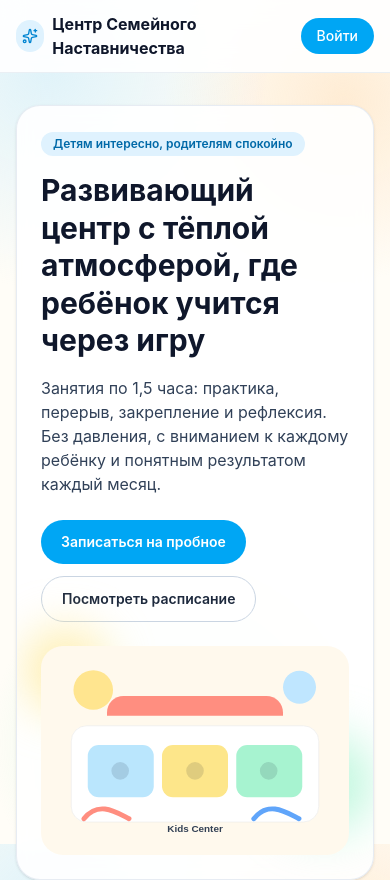
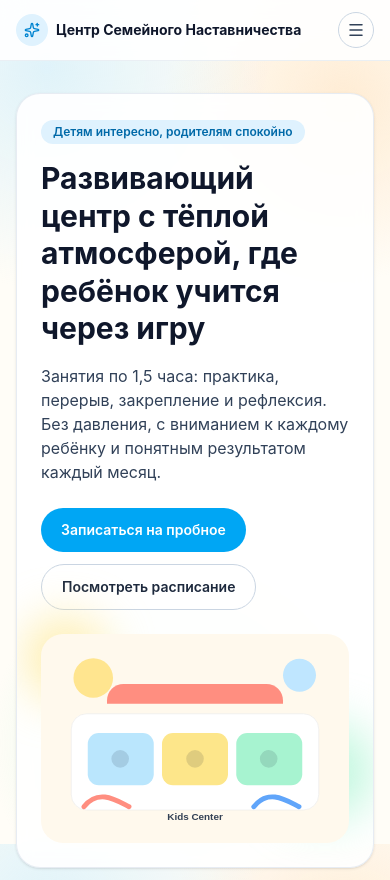
Before and after one commit to thegreatprogrammer69/cns-website, a Next.js app: page / in a window 390 px wide. Shown: the top 880 px of the page. Built offline with nearby package versions, Linux system fonts and the light colour scheme.

Commit message:
Improve header responsiveness with mobile navigation

```diff
--- a/components/layout/header.tsx
+++ b/components/layout/header.tsx
@@ -1,5 +1,5 @@
 import Link from "next/link";
-import { Sparkles } from "lucide-react";
+import { Menu, Sparkles, X } from "lucide-react";
 
 const nav = [
   ["Направления", "/directions"],
@@ -12,27 +12,24 @@ const nav = [
 export function Header() {
   return (
     <header className="sticky top-0 z-30 border-b border-slate-200/70 bg-white/90 backdrop-blur-md">
-      <div className="mx-auto flex max-w-6xl items-center justify-between px-4 py-3">
-        <Link
-          href="/"
-          className="inline-flex items-center gap-2 text-slate-900"
-        >
-          <span className="inline-flex h-8 w-8 items-center justify-center rounded-full bg-sky-100 text-sky-600">
+      <div className="mx-auto max-w-6xl px-4 py-3">
+        <div className="flex items-center justify-between gap-3">
+          <Link href="/" className="inline-flex min-w-0 items-center gap-2 text-slate-900">
+            <span className="inline-flex h-8 w-8 shrink-0 items-center justify-center rounded-full bg-sky-100 text-sky-600">
               <Sparkles size={16} />
             </span>
-          <span className="font-bold">Центр Семейного Наставничества</span>
+            <span className="truncate text-sm font-bold sm:text-base">Центр Семейного Наставничества</span>
           </Link>
-        <nav className="hidden gap-5 text-sm md:flex">
+
+          <nav className="hidden items-center gap-5 text-sm md:flex">
             {nav.map(([label, href]) => (
-            <Link
-              key={href}
-              href={href}
-              className="text-slate-600 transition hover:text-sky-600"
-            >
+              <Link key={href} href={href} className="text-slate-600 transition hover:text-sky-600">
                 {label}
               </Link>
             ))}
           </nav>
+
+          <div className="hidden md:block">
             <Link
               href="/login"
               className="rounded-full bg-sky-500 px-4 py-2 text-sm font-medium text-white transition hover:bg-sky-600"
@@ -40,6 +37,35 @@ export function Header() {
               Войти
             </Link>
           </div>
+
+          <details className="group md:hidden">
+            <summary className="flex cursor-pointer list-none items-center justify-center rounded-full border border-slate-300 p-2 text-slate-700 transition hover:bg-slate-50">
+              <Menu size={18} className="group-open:hidden" />
+              <X size={18} className="hidden group-open:block" />
+              <span className="sr-only">Открыть меню</span>
+            </summary>
+            <div className="absolute inset-x-0 top-full border-b border-slate-200 bg-white/95 px-4 py-4 shadow-sm backdrop-blur">
+              <nav className="grid gap-2">
+                {nav.map(([label, href]) => (
+                  <Link
+                    key={href}
+                    href={href}
+                    className="rounded-xl px-3 py-2 text-slate-700 transition hover:bg-slate-100"
+                  >
+                    {label}
+                  </Link>
+                ))}
+                <Link
+                  href="/login"
+                  className="mt-1 rounded-xl bg-sky-500 px-3 py-2 text-center font-medium text-white transition hover:bg-sky-600"
+                >
+                  Войти
+                </Link>
+              </nav>
+            </div>
+          </details>
+        </div>
+      </div>
     </header>
   );
 }
```
Lines whose indentation alone changed are shown as unchanged.
